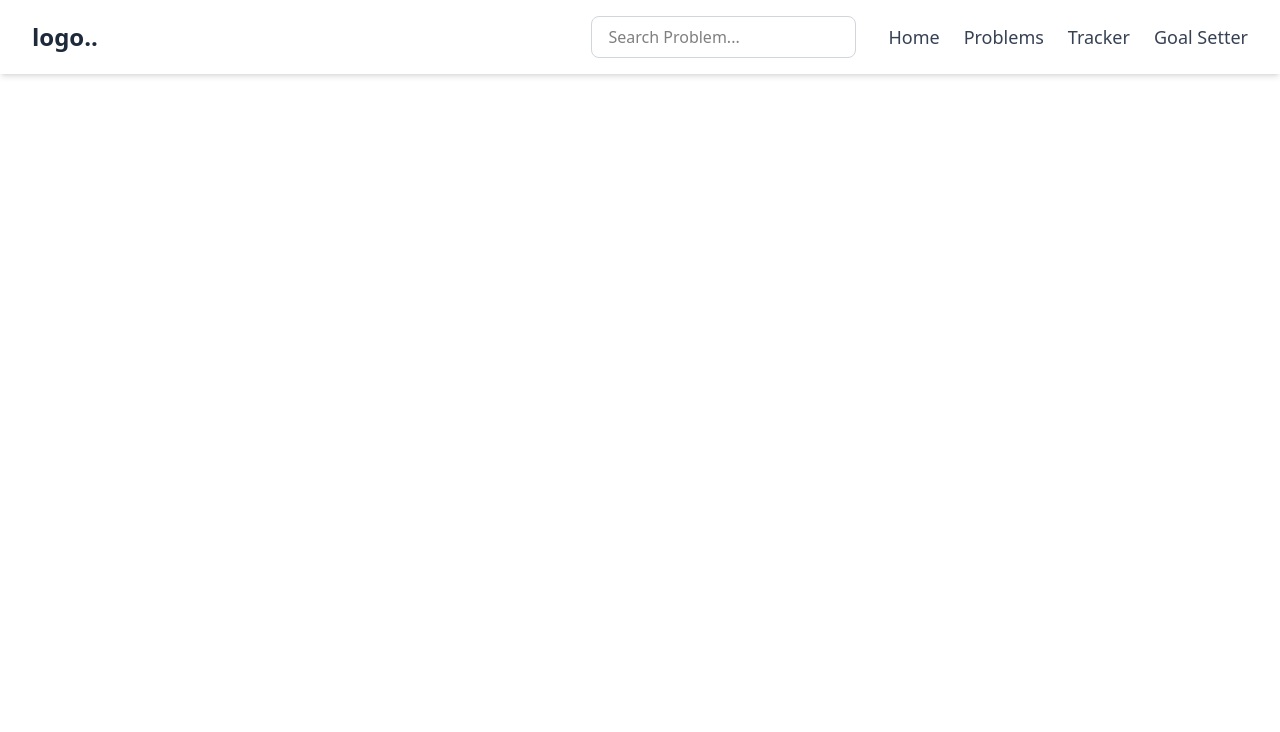
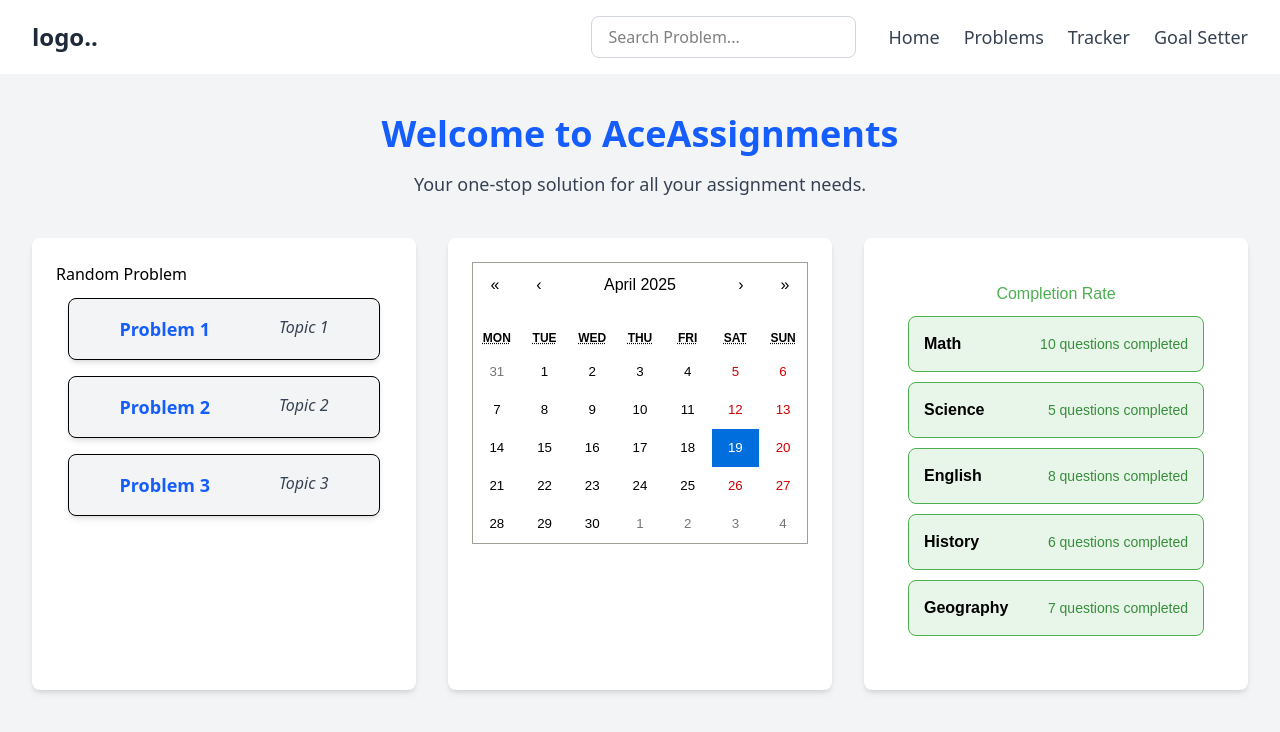
Before and after one commit to m0y0nk/AceAssignments, a React (Vite) app: page / in a window 1280 px wide. Shown: the top 732 px of the page. Built offline with nearby package versions, Linux system fonts and the light colour scheme.

Commit message:
implented the basic of landing page

```diff
--- a/package.json
+++ b/package.json
@@ -12,6 +12,7 @@
   "dependencies": {
     "@tailwindcss/vite": "^4.1.4",
     "react": "^19.0.0",
+    "react-calendar": "^5.1.0",
     "react-dom": "^19.0.0",
     "react-router-dom": "^7.5.1",
     "tailwindcss": "^4.1.4"
--- a/src/App.jsx
+++ b/src/App.jsx
@@ -3,7 +3,7 @@ import './App.css'
 import { BrowserRouter as Router, Routes, Route } from 'react-router-dom'
 import Navbar from './components/navbar/Navbar'
 import LandingPage from './components/pages/Landing'
-import ProblemPage from './components/pages/Problem'
+import ProblemPage from './components/pages/Problems'
 import TrackerPage from './components/pages/Tracker'
 import GoalSetPage from './components/pages/GoalSet'
 
--- /dev/null
+++ b/src/components/landingPage/Calendar.jsx
@@ -0,0 +1,17 @@
+import Calendar from 'react-calendar';
+import 'react-calendar/dist/Calendar.css';
+import React from 'react';
+
+export default function CalendarComponent() {
+    const [value, onChange] = React.useState(new Date());
+
+    return (
+        <div className="calendar">
+        <Calendar
+            onChange={onChange}
+            value={value}
+            className="w-1/2 mx-auto"
+        />
+        </div>
+    );
+}
--- /dev/null
+++ b/src/components/landingPage/ComplRate.jsx
@@ -0,0 +1,36 @@
+import React, { useContext } from "react";
+import { ProblemContext } from "../../context/ProblemContext";
+
+export default function ComplRate() {
+    const { numEachSubject } = useContext(ProblemContext);
+
+    return (
+        <div style={{ padding: "20px", fontFamily: "Arial, sans-serif" }}>
+            <h2 style={{ textAlign: "center", color: "#4CAF50" }}>Completion Rate</h2>
+            <ul style={{ listStyleType: "none", padding: 0 }}>
+                {
+                    numEachSubject.map((subject, index) => (
+                        <li
+                            key={index}
+                            style={{
+                                margin: "10px 0",
+                                padding: "15px",
+                                border: "1px solid #4CAF50",
+                                borderRadius: "8px",
+                                backgroundColor: "#e8f5e9",
+                                display: "flex",
+                                justifyContent: "space-between",
+                                alignItems: "center"
+                            }}
+                        >
+                            <span style={{ fontWeight: "bold", fontSize: "16px" }}>{subject.subject}</span>
+                            <span style={{ fontSize: "14px", color: "#388E3C" }}>
+                                {subject.num} questions completed
+                            </span>
+                        </li>
+                    ))
+                }
+            </ul>
+        </div>
+    );
+}
--- /dev/null
+++ b/src/components/landingPage/RandomProblem.jsx
@@ -0,0 +1,21 @@
+import React from "react";
+import { useContext } from "react";
+import { ProblemContext } from "../../context/ProblemContext";
+import Problem from "../../helper/Problem"
+
+export default function RandomProblem() {
+    const { randomProblem } = useContext(ProblemContext);
+
+    return (
+        <div>
+            <div>Random Problem</div>
+            <div>
+                {randomProblem.map((problem) => (
+                    <div key={problem.id} className="p-1 m-2">
+                        <Problem problem={problem}/>
+                    </div>
+                ))}
+            </div>
+        </div>
+    );
+}
--- a/src/components/pages/Landing.jsx
+++ b/src/components/pages/Landing.jsx
@@ -1,27 +1,33 @@
-import React from 'react';
+import React, { useContext } from 'react';
+import RandomProblem from '../landingPage/RandomProblem';
+import ProblemProvider from '../../context/ProblemContext';
+import CalendarComponent from '../landingPage/Calendar';
+import ComplRate from '../landingPage/ComplRate';
+// import { ProblemContext } from '../../context/ProblemContext';
 
 const LandingPage = () => {
-  return (
-    <div>
-      {/* <header>
-        <h1>Welcome to AceAssignments</h1>
-        <p>Your one-stop solution for tracking and managing assignments.</p>
-      </header>
-      <main>
-        <section>
-          <h2>Features</h2>
-          <p>Discover how we can help you stay organized and achieve your goals.</p>
-        </section>
-        <section>
-          <h2>Get Started</h2>
-          <p>Sign up or log in to begin your journey with us.</p>
-        </section>
-      </main>
-      <footer>
-        <p>&copy; 2025 AceAssignments. All rights reserved.</p>
-      </footer> */}
+
+return (
+    <div className="min-h-screen bg-gray-100 flex flex-col items-center py-10">
+        <div className="text-center mb-10 w-full" style={{ height: '20%' }}>
+            <h1 className="text-4xl font-extrabold text-blue-600 mb-4 w-4/5 mx-auto">Welcome to AceAssignments</h1>
+            <p className="text-lg text-gray-700 w-4/5 mx-auto">Your one-stop solution for all your assignment needs.</p>
+        </div>
+        <div className="flex flex-wrap justify-center gap-8 w-full" style={{ height: '80%' }}>
+            <ProblemProvider>
+                <div className="bg-white shadow-md rounded-lg p-6 w-full max-w-sm">
+                    <RandomProblem />
+                </div>
+                <div className="bg-white shadow-md rounded-lg p-6 w-full max-w-sm">
+                    <CalendarComponent />
+                </div>
+                <div className="bg-white shadow-md rounded-lg p-6 w-full max-w-sm">
+                    <ComplRate />
+                </div>
+            </ProblemProvider>
+        </div>
     </div>
-  );
+);
 };
 
 export default LandingPage;
--- /dev/null
+++ b/src/context/ProblemContext.jsx
@@ -0,0 +1,51 @@
+import React, {createContext} from "react";
+
+export const ProblemContext = createContext();
+
+export default function ProblemProvider({ children }) {
+    const randomProblem = [
+        {
+            id: 1,
+            name: "Problem 1",
+            topic: "Topic 1"
+        },
+        {
+            id: 2,
+            name: "Problem 2",
+            topic: "Topic 2"
+        },
+        {
+            id: 3,
+            name: "Problem 3",
+            topic: "Topic 3"
+        }
+    ];
+
+    const numEachSubject = [{
+        subject: "Math",
+        num: 10
+    },
+    {
+        subject: "Science",
+        num: 5
+    },
+    {
+        subject: "English",
+        num: 8
+    },
+    {
+        subject: "History",
+        num: 6
+    },
+    {
+        subject: "Geography",
+        num: 7
+    }
+];
+
+    return (
+        <ProblemContext.Provider value={{ randomProblem, numEachSubject }}>
+            {children}
+        </ProblemContext.Provider>
+    )
+}
--- /dev/null
+++ b/src/helper/Problem.jsx
@@ -0,0 +1,10 @@
+import React from "react";
+
+export default function Problem({ problem }) {
+    return (
+        <div className="flex justify-around p-4 border rounded-lg shadow-md bg-gray-100">
+            <div className="font-bold text-lg text-blue-600">{problem.name}</div>
+            <div className="text-gray-700 italic">{problem.topic}</div>
+        </div>
+    );
+}
```
Also changed, not shown: src/components/pages/Problems.jsx (renamed from src/components/pages/Problem.jsx), 1 other file (tests, documents, lock files or other folders).
